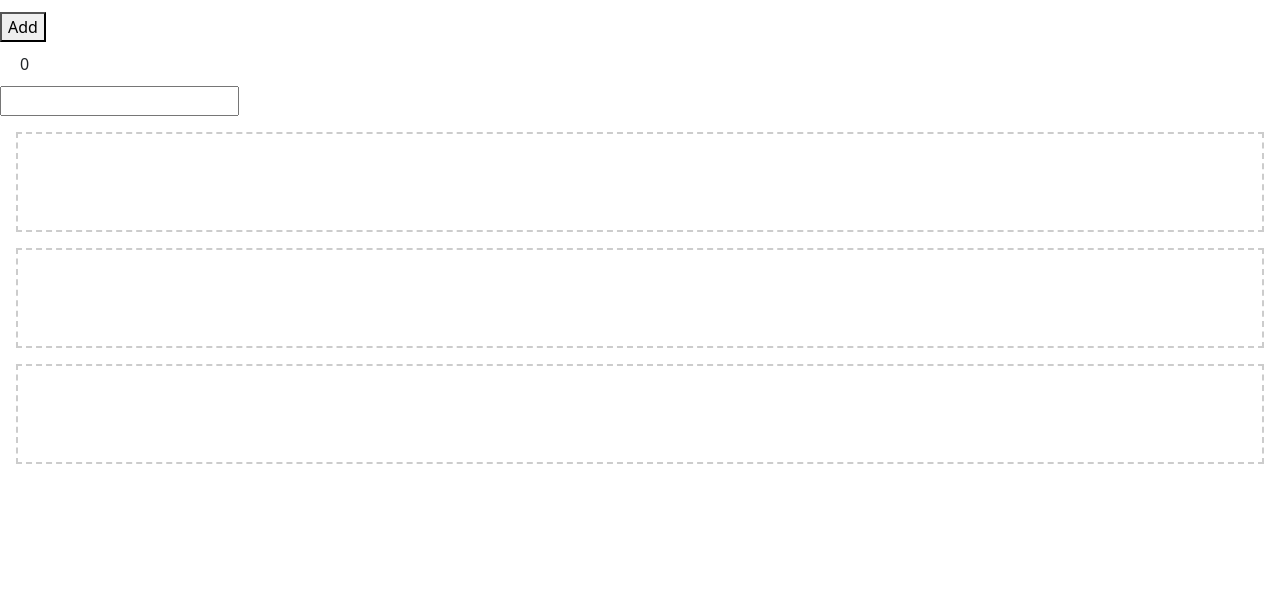
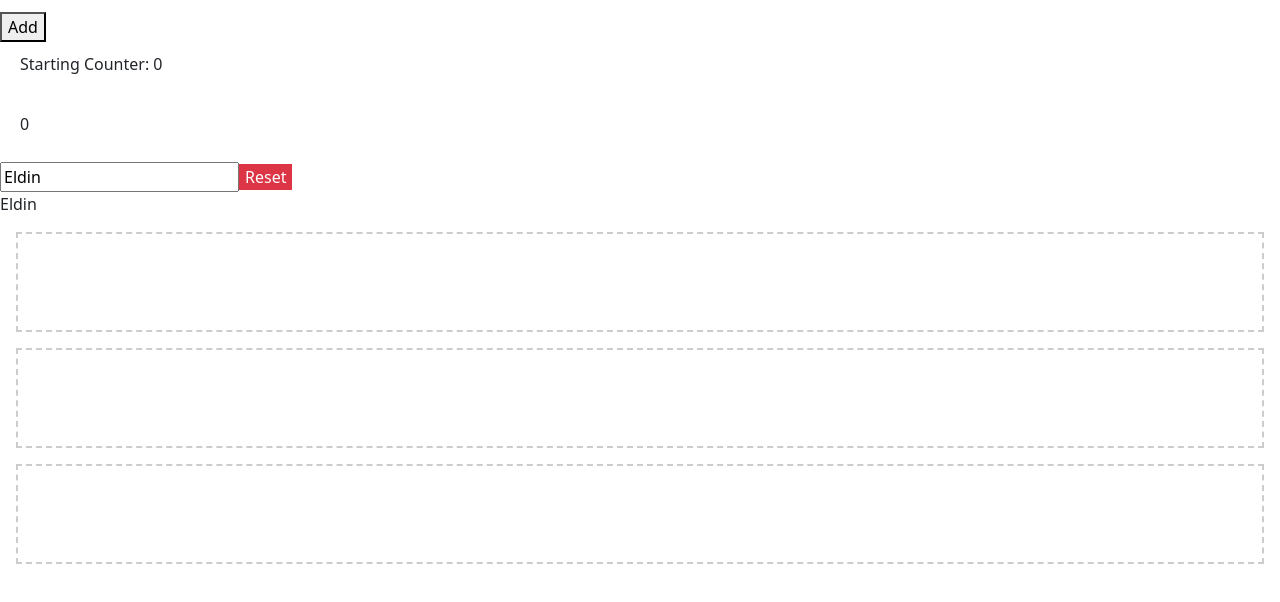
Before and after one commit to ElTruHTML/vue_udemy, a plain HTML site: page dynamic_styling/index.html in a window 1280 px wide. Shown: the part 66-668 px from the top of the page. Drawn offline with nearby package versions, Linux system fonts and the light colour scheme.

Commit message:
v-model hinzugefügt

```diff
--- a/dynamic_styling/app.js
+++ b/dynamic_styling/app.js
@@ -31,17 +31,20 @@ Vue.createApp({
             myHTML: "<h2>Mein HTML</h2>",
             counter: 0,
             adder: 16,
-            stuffshown: "",
+            name: "Eldin",
         };
     },
     methods: {
         add(val) {
             this.counter += val;
         },
-        showstuff(e, ln) {
+        setName(e, ln) {
             console.log(e);
             console.log(e.target);
-            this.stuffshown = e.target.value + " " + ln;
+            this.name = e.target.value;
         },
+        resetInput() {
+            this.name = "";
+        }
     }
 }).mount("#test");
--- a/dynamic_styling/index.html
+++ b/dynamic_styling/index.html
@@ -14,9 +14,11 @@
         <a v-bind:href="mylink">MyLink</a>
         <p v-html="myHTML"></p>
         <button v-on:click="add(adder)">Add</button>
-        <div style="padding: 10px 20px;">{{counter}}</div>
-        <input type="text" v-on:input="showstuff($event, 'Trumic')">
-        <p>{{stuffshown}}</p>
+        <p v-once style="padding: 10px 20px;">Starting Counter: {{counter}}</p>
+        <p style="padding: 10px 20px;">{{counter}}</p>
+        <input type="text" v-model="name">
+        <button v-on:click="resetInput" class="gadget text-bg-danger py2 px4 border-0">Reset</button>
+        <p>{{name}}</p>
     </section>
     <section id="styling">
         <div :class="{demo: true, clicked_div: boxASelected}" @click="boxSelected('A')"></div>
```
